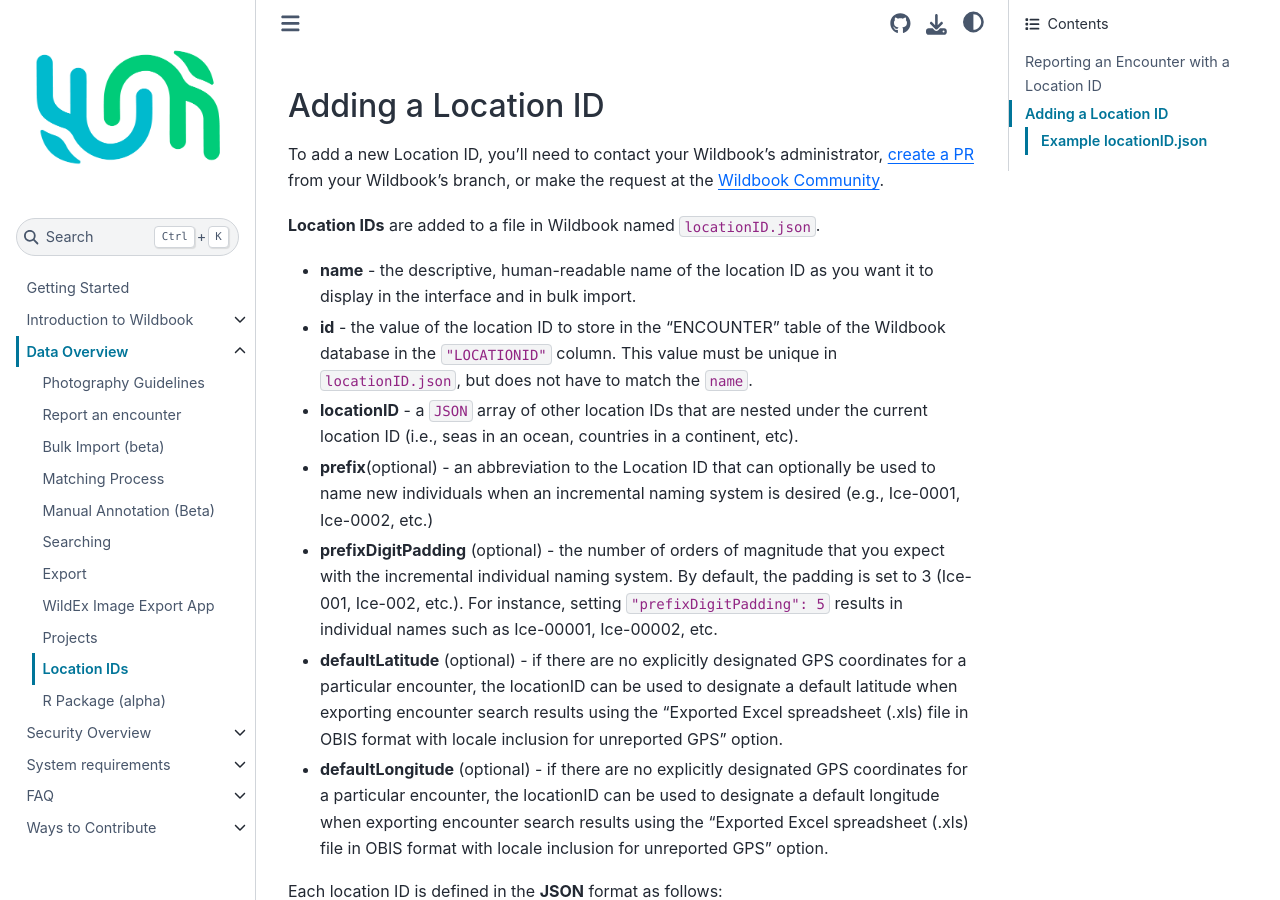
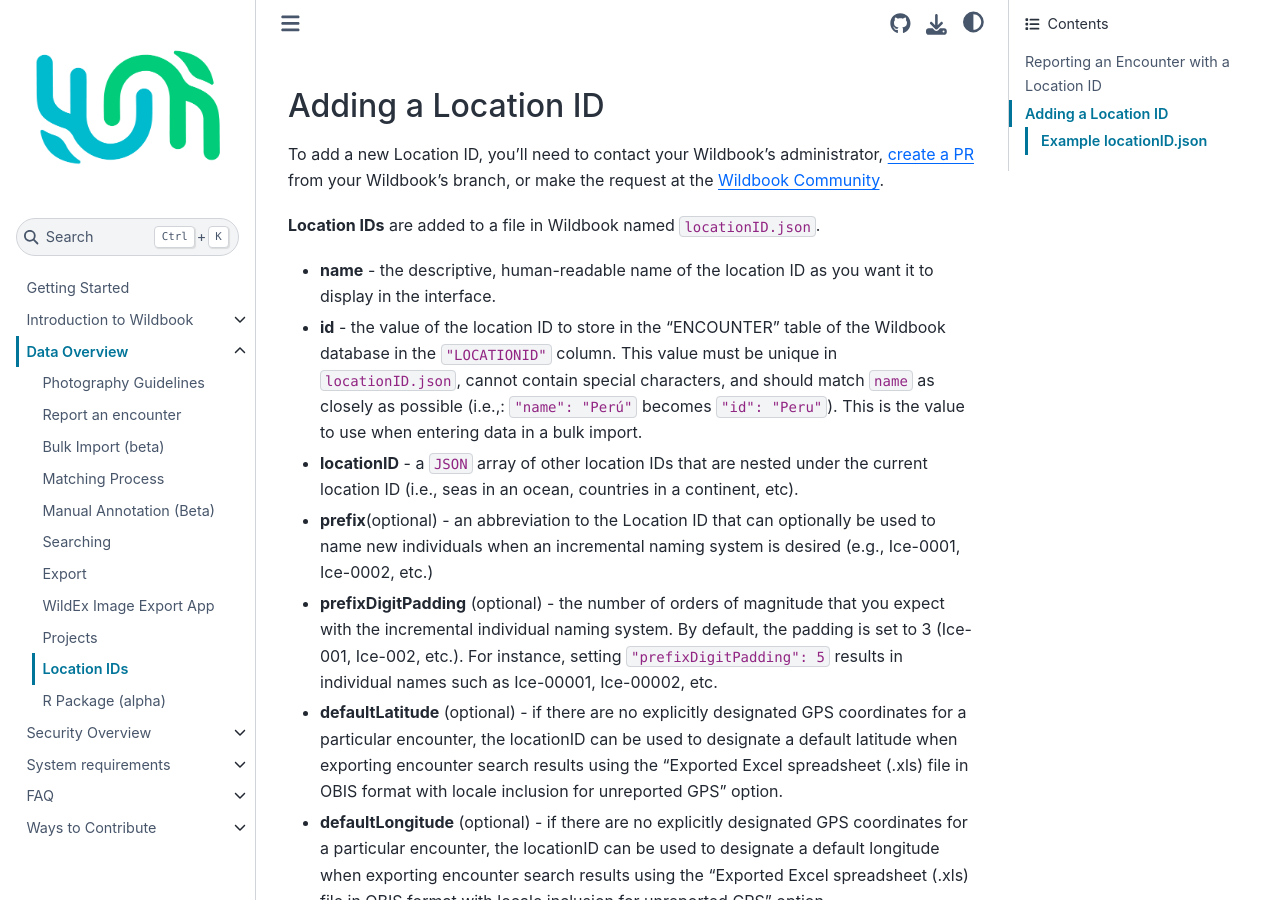
Before and after one commit to WildMeOrg/wildbook-docs, a Sphinx documentation site: the page built from docs/data/location-ids.md, in a window 1280 px wide and 900 px high, scrolled down 2257 px. Built offline with Sphinx 7.4.7 and the Sphinx Book theme 1.1.4, drawn with Linux system fonts in a browser that asks for light colours.

Commit message:
id clarifications
location IDs have complicated IDs. clarifying how to make them and how users should deal with them

```diff
--- a/docs/data/location-ids.md
+++ b/docs/data/location-ids.md
@@ -22,8 +22,8 @@
 
 **Location IDs** are added to a file in Wildbook named `locationID.json`.
 
-* **name** - the descriptive, human-readable name of the location ID as you want it to display in the interface and in bulk import.
-* **id** - the value of the location ID to store in the "ENCOUNTER" table of the Wildbook database in the `"LOCATIONID"` column. This value must be unique in `locationID.json`, but does not have to match the `name`.
+* **name** - the descriptive, human-readable name of the location ID as you want it to display in the interface.
+* **id** - the value of the location ID to store in the "ENCOUNTER" table of the Wildbook database in the `"LOCATIONID"` column. This value must be unique in `locationID.json`, cannot contain special characters, and should match `name` as closely as possible (i.e.,: `"name": "Perú"` becomes `"id": "Peru"`). This is the value to use when entering data in a bulk import.
 * **locationID** - a `JSON` array of other location IDs that are nested under the current location ID (i.e., seas in an ocean, countries in a continent, etc).
 * **prefix**(optional) - an abbreviation to the Location ID that can optionally be used to name new individuals when an incremental naming system is desired (e.g., Ice-0001, Ice-0002, etc.)
 * **prefixDigitPadding** (optional) - the number of orders of magnitude that you expect with the incremental individual naming system. By default, the padding is set to 3 (Ice-001, Ice-002, etc.). For instance, setting `"prefixDigitPadding": 5` results in individual names such as Ice-00001, Ice-00002, etc.
```
